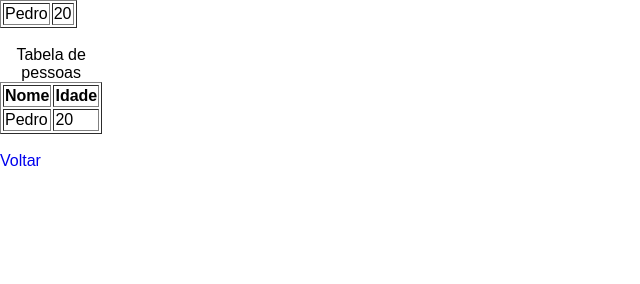
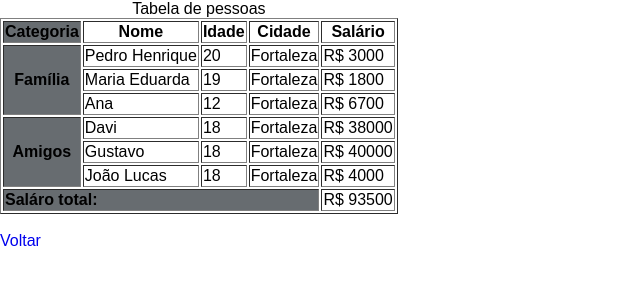
Before and after one commit to PedrooH0/GeracaoTech, a plain HTML site: page Introducao/ambiente-teste/table.html in a window 1280 px wide. Shown: the whole page, without its empty margins (0-640 px from the left). Drawn offline with Linux system fonts and the light colour scheme.

Commit message:
add tabelas

```diff
--- a/Introducao/ambiente-teste/table.html
+++ b/Introducao/ambiente-teste/table.html
@@ -8,30 +8,78 @@
 </head>
 <body>
 
-  <table border="1">
-    <tr>
-      <td>Pedro</td>
-      <td>20</td>
-    </tr>
-  </table>
 
-  <br>
 
   <table border="1">
     <caption>Tabela de pessoas</caption>
+
+    <colgroup>
+      <col style="background-color: rgb(103, 108, 112);">
+
+    </colgroup>
+
     <thead>
       <tr>
+        <th>Categoria</th>
         <th>Nome</th>
         <th>Idade</th>
+        <th>Cidade</th>
+        <th>Salário</th>
       </tr>
     </thead>
 
     <tbody>
       <tr>
-        <td>Pedro</td>
+        <th rowspan="3">Família</th>
+        <td>Pedro Henrique</td>
         <td>20</td>
+        <td>Fortaleza</td>
+        <td>R$ 3000</td>
+      </tr>
+
+      <tr>
+        <td>Maria Eduarda</td>
+        <td>19</td>
+        <td>Fortaleza</td>
+        <td>R$ 1800</td>
+      </tr>
+
+      <tr>
+        <td>Ana</td>
+        <td>12</td>
+        <td>Fortaleza</td>
+        <td>R$ 6700</td>
+      </tr>
+
+      <tr>
+        <th rowspan="3">Amigos</th>
+        <td>Davi</td>
+        <td>18</td>
+        <td>Fortaleza</td>
+        <td>R$ 38000</td>
+      </tr>
+
+      <tr>
+        <td>Gustavo</td>
+        <td>18</td>
+        <td>Fortaleza</td>
+        <td>R$ 40000</td>
+      </tr>
+
+      <tr>
+        <td>João Lucas</td>
+        <td>18</td>
+        <td>Fortaleza</td>
+        <td>R$ 4000</td>
       </tr>
     </tbody>
+
+    <tfoot>
+      <tr>
+        <td colspan="4" style="font-weight: bold;">Saláro total:</td>
+        <td>R$ 93500</td>
+      </tr>
+    </tfoot>
   </table>
 
   <br>
```
